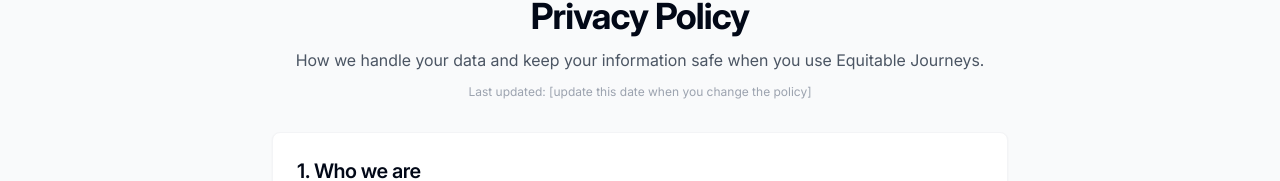
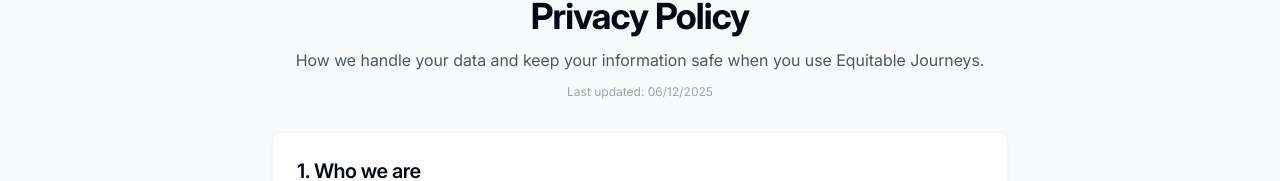
Before and after one commit to Quoralinex/ej-vite-react-app, a React (Vite) app: page /privacy in a window 1280 px wide. Shown: the part 116-297 px from the top of the page. Built offline with nearby package versions, Linux system fonts and the light colour scheme.

Commit message:
Update Privacy.tsx

```diff
--- a/src/pages/Privacy.tsx
+++ b/src/pages/Privacy.tsx
@@ -13,7 +13,7 @@
               How we handle your data and keep your information safe when you use Equitable Journeys.
             </p>
             <p className="text-xs text-gray-400">
-              Last updated: [update this date when you change the policy]
+              Last updated: 06/12/2025
             </p>
           </div>
 
```
